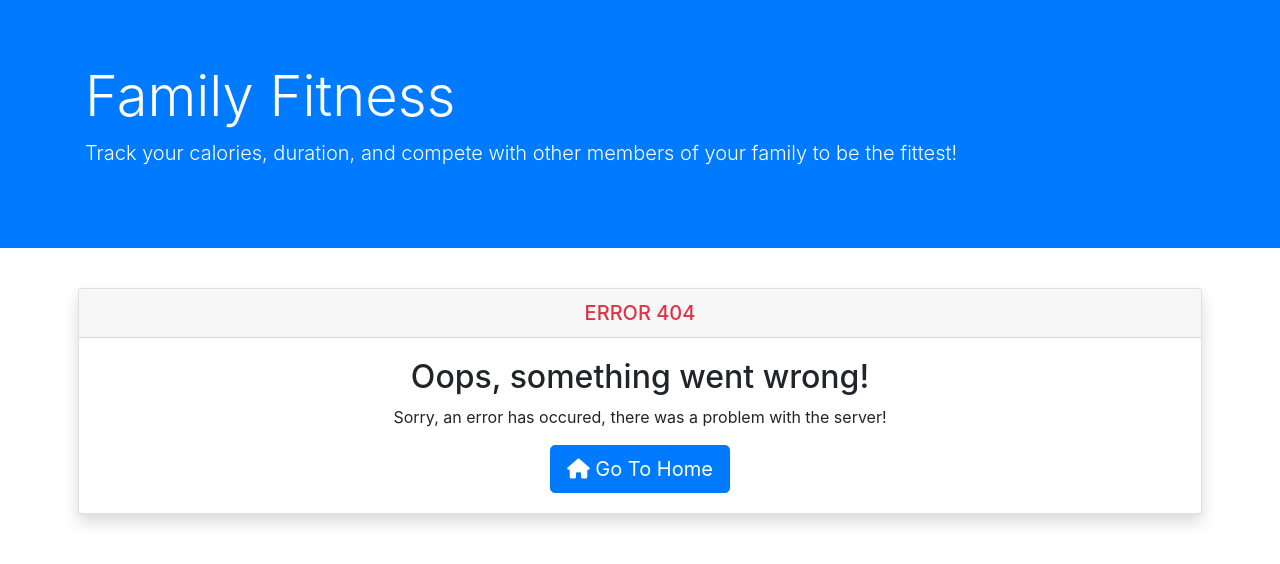
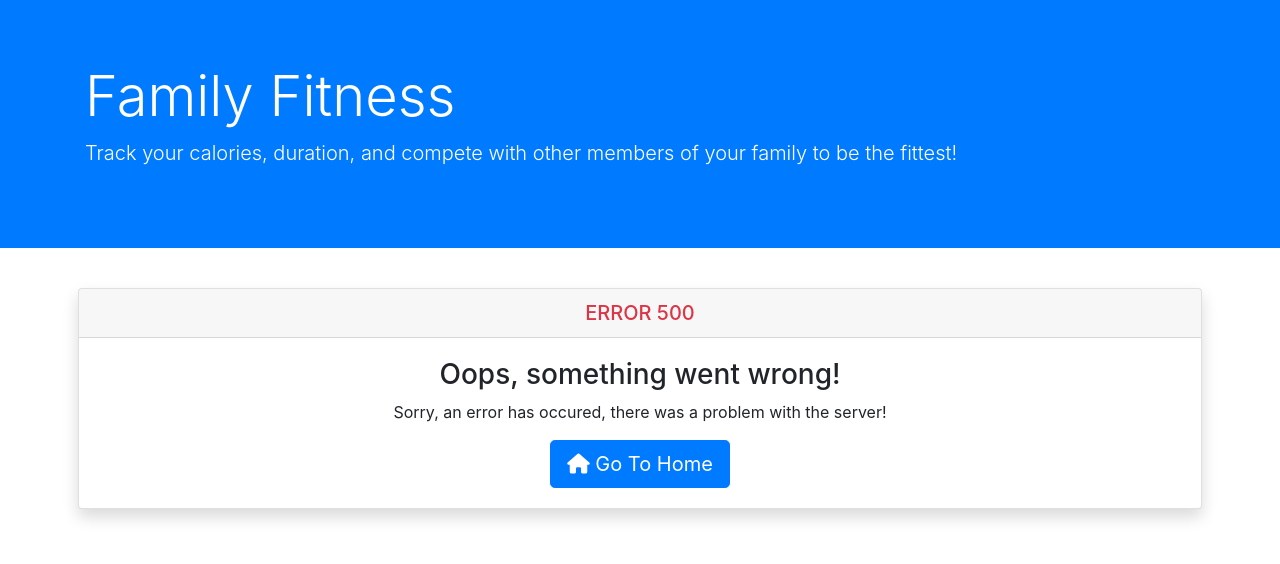
Before and after one commit to imaadzaffar/family-fitness, a Django app: template main/templates/500.html in a window 1280 px wide. Shown: the part 57-621 px from the top of the page. Run offline with Django 3.2, Linux system fonts and the light colour scheme; the template is opened without the code that fills it, so the values that code supplies are empty; some libraries are stand-ins or nearby versions.

Commit message:
Modify error pages

```diff
--- a/main/templates/404.html
+++ b/main/templates/404.html
@@ -6,7 +6,7 @@
         <div class="card text-center shadow">
             <h5 class="card-header text-danger text-uppercase">Error 404</h5>
             <div class="card-body">
-                <h2>Oops, something went wrong!</h2>
+                <h3>Oops, something went wrong!</h3>
                 <p>Sorry, an error has occured, requested page not found!</p>
                 <a href="{% url 'home' %}" class="btn btn-primary btn-lg"><i class="fas fa-home"></i> Go To Home</a>
             </div>
--- a/main/templates/500.html
+++ b/main/templates/500.html
@@ -4,9 +4,9 @@
 <div class="row">
     <div class="col-md-12">
         <div class="card text-center shadow">
-            <h5 class="card-header text-danger text-uppercase">Error 404</h5>
+            <h5 class="card-header text-danger text-uppercase">Error 500</h5>
             <div class="card-body">
-                <h2>Oops, something went wrong!</h2>
+                <h3>Oops, something went wrong!</h3>
                 <p>Sorry, an error has occured, there was a problem with the server!</p>
                 <a href="{% url 'home' %}" class="btn btn-primary btn-lg"><i class="fas fa-home"></i> Go To Home</a>
             </div>
```
